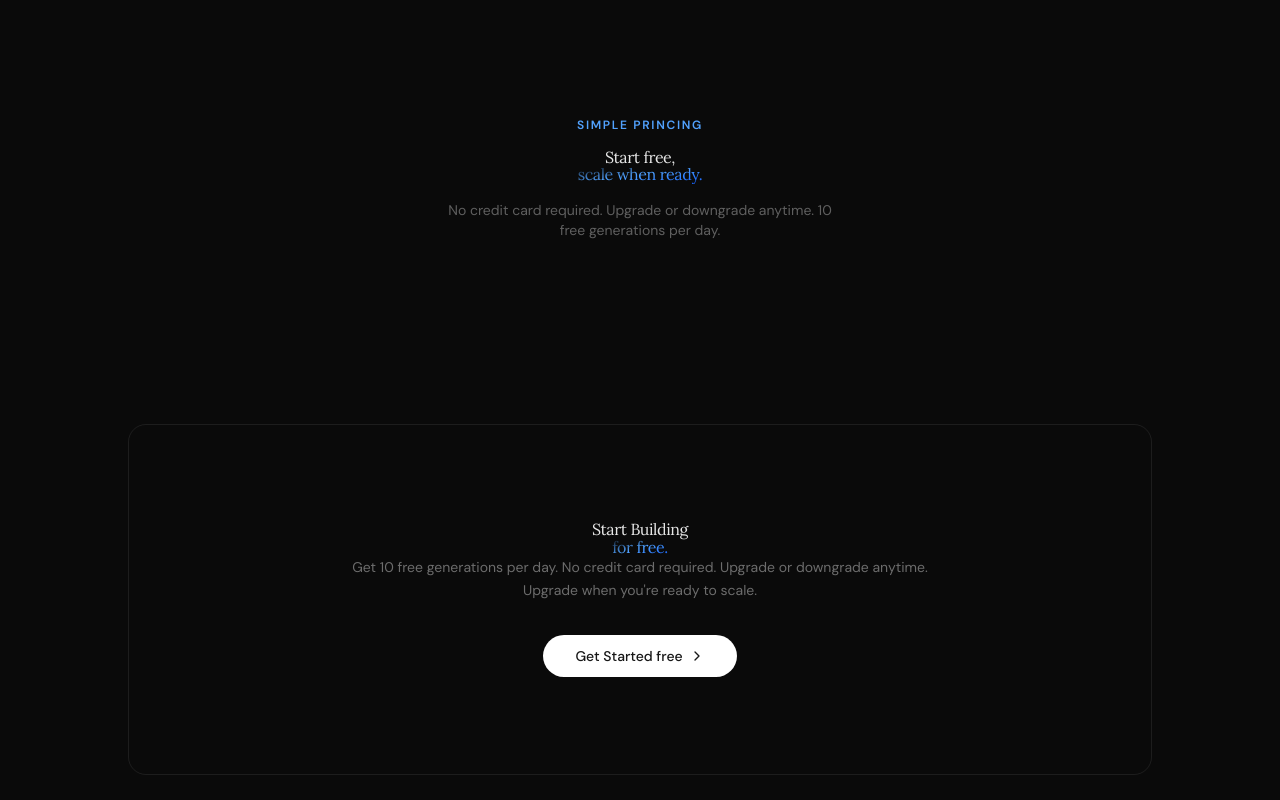
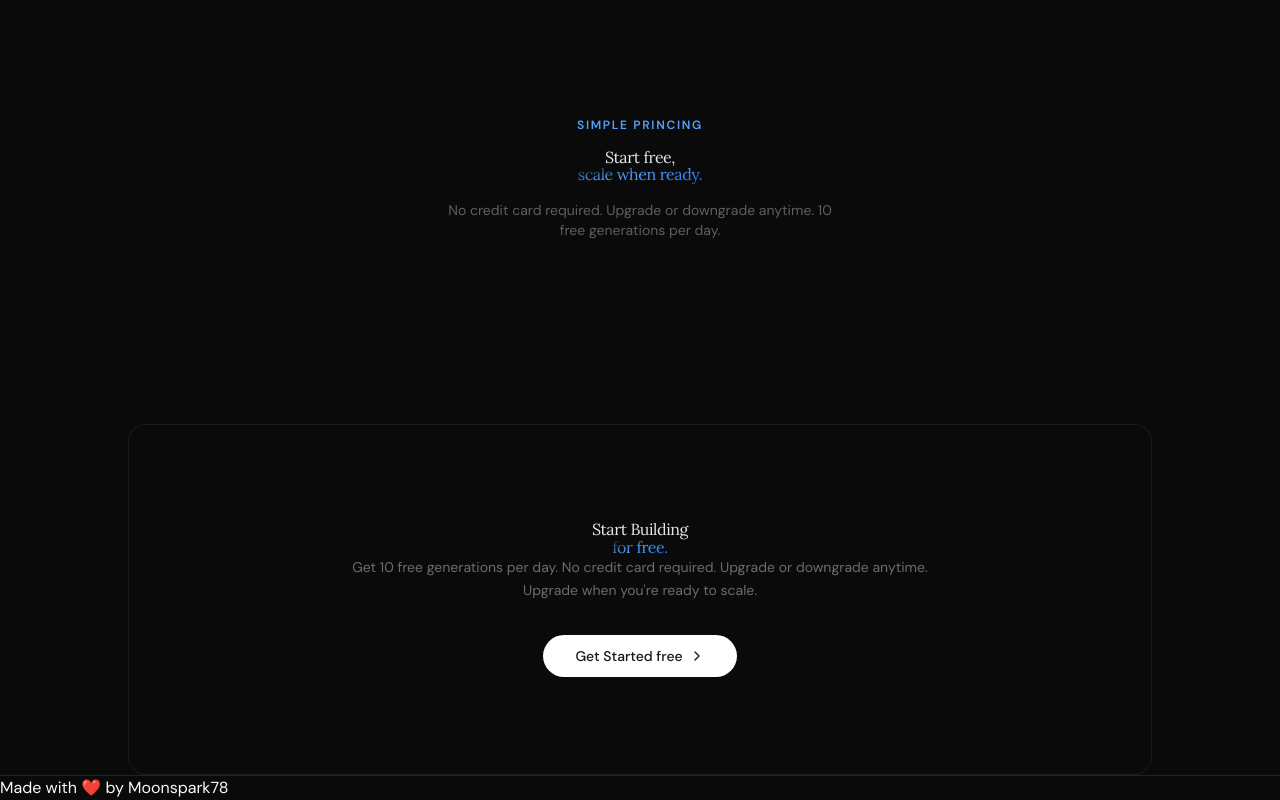
Before and after one commit to moonspark78/ai-app-builder, a Next.js app: page / in a window 1280 px wide. Shown: the part 2007-2807 px from the top of the page. Before the commit the page ends 2782 px from the top, so only its background shows below. Built offline with nearby package versions, Linux system fonts and the light colour scheme; no server answers.

Commit message:
working on the syntaxe  /././

```diff
--- a/app/page.tsx
+++ b/app/page.tsx
@@ -228,6 +228,10 @@ export default function Home() {
           </Button>
         </SignInButton>
       </section>
+
+      <footer className="relative z-10 border-t">
+        Made with ❤️ by Moonspark78
+      </footer>
     </main>
   );
 }
```
